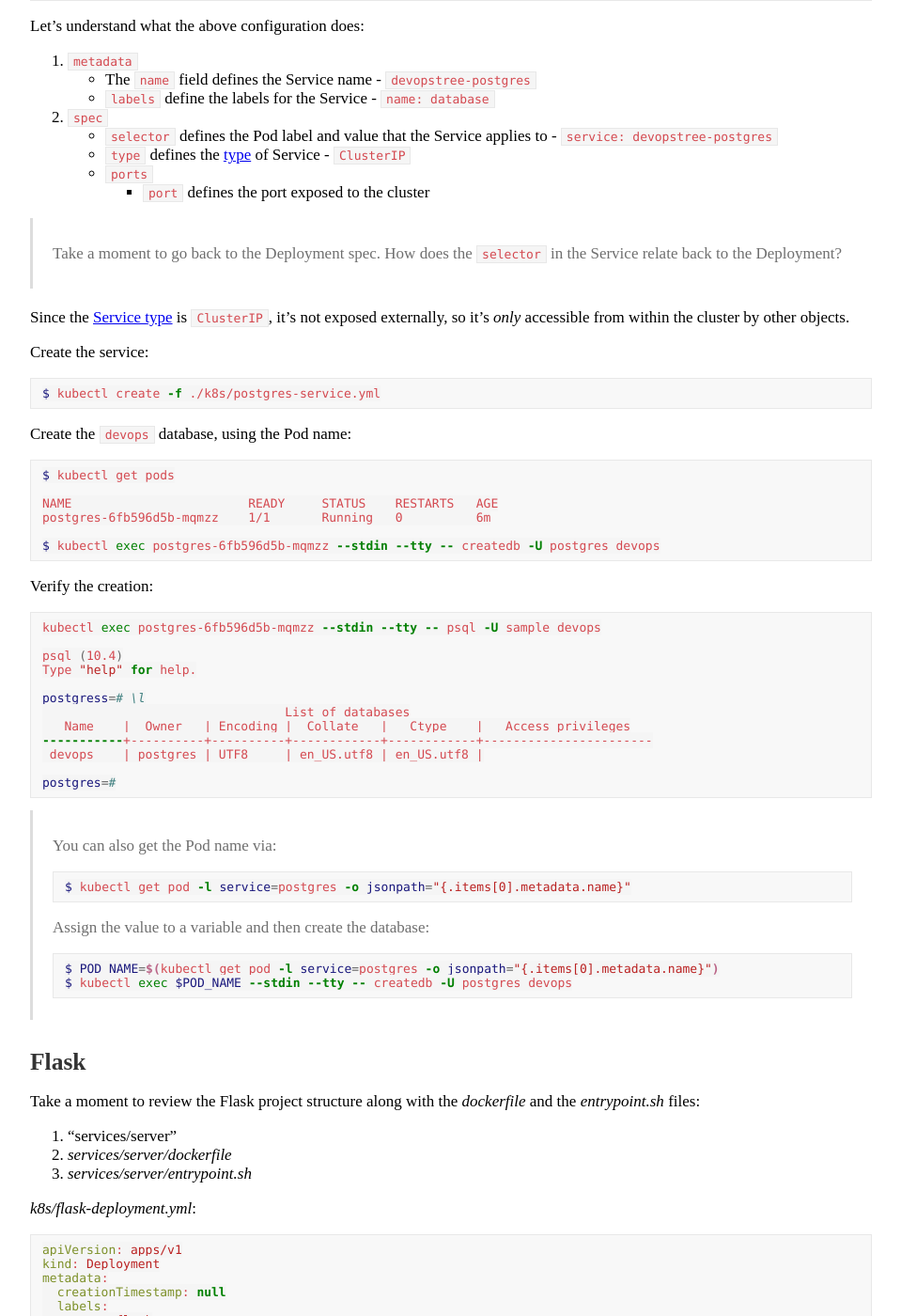
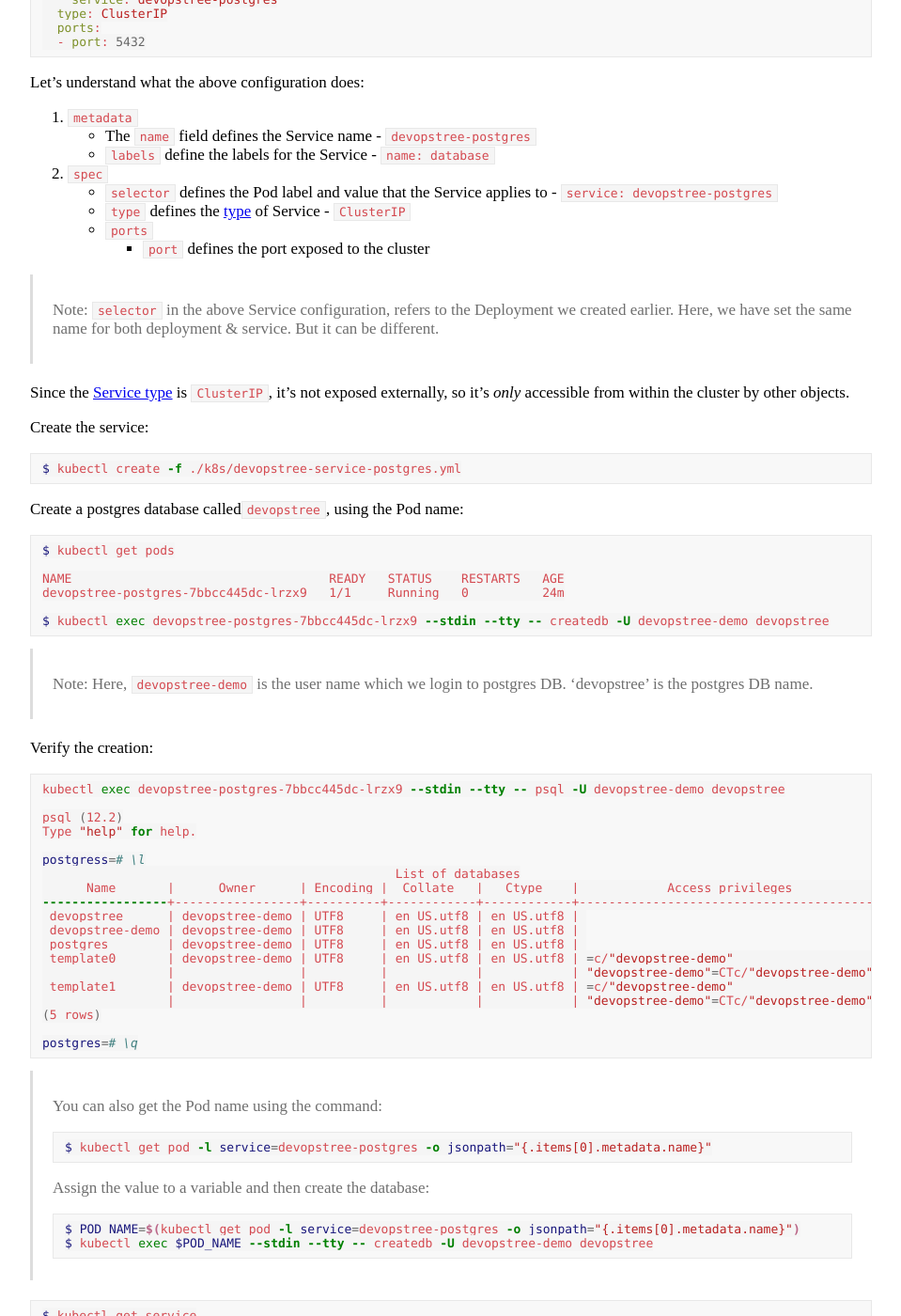
Before and after one commit to vinaydhegde/vinaydhegde.github.io, a Jekyll site: the page built from _posts/2020-04-05-Deploy and run a microservce in Kubernetes.md, in a window 1280 px wide and 1400 px high, scrolled down 10912 px. Shown: the whole window at 94% size, without its empty margins (160-1119 px from the left). Built offline with Jekyll 4.4.1, drawn with Linux system fonts in a browser that asks for light colours; some of the changed text lies outside the part shown.

Commit message:
Update 2020-04-05-Deploy and run a microservce in Kubernetes.md

````diff
--- a/_posts/2020-04-05-Deploy and run a microservce in Kubernetes.md
+++ b/_posts/2020-04-05-Deploy and run a microservce in Kubernetes.md
@@ -450,6 +450,8 @@ NAME                  READY   UP-TO-DATE   AVAILABLE   AGE
 devopstree-postgres   0/1     1            0           17s
 ```
 
+## Service: devopstree-service-postgres
+
 *k8s/devopstree-service-postgres.yml*:
 
 ```yaml
@@ -479,57 +481,81 @@ Let's understand what the above configuration does:
         - `port` defines the port exposed to the cluster
 
 
-> Take a moment to go back to the Deployment spec. How does the `selector` in the Service relate back to the Deployment?
+> Note: `selector` in the above Service configuration, refers to the Deployment we created earlier. Here, we have set the same name for both deployment & service. But it can be different.
 
 Since the [Service type](https://kubernetes.io/docs/concepts/services-networking/service/#publishing-services-service-types) is `ClusterIP`, it's not exposed externally, so it's *only* accessible from within the cluster by other objects.
 
 Create the service:
 
 ```sh
-$ kubectl create -f ./k8s/postgres-service.yml
+$ kubectl create -f ./k8s/devopstree-service-postgres.yml
 ```
 
-Create the `devops` database, using the Pod name:
+Create a postgres database called`devopstree`, using the Pod name:
 
 ```sh
 $ kubectl get pods
 
-NAME                        READY     STATUS    RESTARTS   AGE
-postgres-6fb596d5b-mqmzz    1/1       Running   0          6m
+NAME                                   READY   STATUS    RESTARTS   AGE
+devopstree-postgres-7bbcc445dc-lrzx9   1/1     Running   0          24m
 
-$ kubectl exec postgres-6fb596d5b-mqmzz --stdin --tty -- createdb -U postgres devops
+$ kubectl exec devopstree-postgres-7bbcc445dc-lrzx9 --stdin --tty -- createdb -U devopstree-demo devopstree
 ```
+>Note: Here, `devopstree-demo` is the user name which we login to postgres DB.
+'devopstree' is the postgres DB name.
 
 Verify the creation:
 
 ```sh
-kubectl exec postgres-6fb596d5b-mqmzz --stdin --tty -- psql -U sample devops
+kubectl exec devopstree-postgres-7bbcc445dc-lrzx9 --stdin --tty -- psql -U devopstree-demo devopstree
 
-psql (10.4)
+psql (12.2)
 Type "help" for help.
 
 postgress=# \l
-                                 List of databases
-   Name    |  Owner   | Encoding |  Collate   |   Ctype    |   Access privileges
------------+----------+----------+------------+------------+-----------------------
- devops    | postgres | UTF8     | en_US.utf8 | en_US.utf8 |
+                                                List of databases
+      Name       |      Owner      | Encoding |  Collate   |   Ctype    |            Access privileges
+-----------------+-----------------+----------+------------+------------+-----------------------------------------
+ devopstree      | devopstree-demo | UTF8     | en_US.utf8 | en_US.utf8 |
+ devopstree-demo | devopstree-demo | UTF8     | en_US.utf8 | en_US.utf8 |
+ postgres        | devopstree-demo | UTF8     | en_US.utf8 | en_US.utf8 |
+ template0       | devopstree-demo | UTF8     | en_US.utf8 | en_US.utf8 | =c/"devopstree-demo"                   +
+                 |                 |          |            |            | "devopstree-demo"=CTc/"devopstree-demo"
+ template1       | devopstree-demo | UTF8     | en_US.utf8 | en_US.utf8 | =c/"devopstree-demo"                   +
+                 |                 |          |            |            | "devopstree-demo"=CTc/"devopstree-demo"
+(5 rows)
 
-postgres=#
+postgres=# \q
 ```
-
-> You can also get the Pod name via:
+> You can also get the Pod name using the command:
 >
 > ```sh
-> $ kubectl get pod -l service=postgres -o jsonpath="{.items[0].metadata.name}"
+> $ kubectl get pod -l service=devopstree-postgres -o jsonpath="{.items[0].metadata.name}"
 > ```
 >
 > Assign the value to a variable and then create the database:
 > ```sh
-> $ POD_NAME=$(kubectl get pod -l service=postgres -o jsonpath="{.items[0].metadata.name}")
-> $ kubectl exec $POD_NAME --stdin --tty -- createdb -U postgres devops
+> $ POD_NAME=$(kubectl get pod -l service=devopstree-postgres -o jsonpath="{.items[0].metadata.name}")
+> $ kubectl exec $POD_NAME --stdin --tty -- createdb -U devopstree-demo devopstree
 > ```
 
+```sh
+$ kubectl get service
+
+NAME                  TYPE        CLUSTER-IP       EXTERNAL-IP   PORT(S)    AGE
+devopstree-postgres   ClusterIP   10.100.166.248   <none>        5432/TCP   14m
+kubernetes            ClusterIP   10.96.0.1        <none>        443/TCP    151m
+
+$ kubectl get deployments
+
+NAME                  READY   UP-TO-DATE   AVAILABLE   AGE
+devopstree-postgres   1/1     1            1           40m
+```
+
+
 ## Flask
+
+## Deployment: devopstree-deployment-flask
 
 Take a moment to review the Flask project structure along with the *dockerfile* and the *entrypoint.sh* files:
 
@@ -537,7 +563,7 @@ Take a moment to review the Flask project structure along with the *dockerfile*
 1. *services/server/dockerfile*
 1. *services/server/entrypoint.sh*
 
-*k8s/flask-deployment.yml*:
+*k8s/devopstree-deployment-flask.yml*:
 
 ```yaml
 apiVersion: apps/v1
@@ -545,19 +571,19 @@ kind: Deployment
 metadata:
   creationTimestamp: null
   labels:
-    name: flask
-  name: flask
+    name: devopstree-flask
+  name: devopstree-flask
 spec:
   progressDeadlineSeconds: 2147483647
   replicas: 1
   selector:
     matchLabels:
-      app: flask
+      app: devopstree-flask
   template:
     metadata:
       creationTimestamp: null
       labels:
-        app: flask
+        app: devopstree-flask
     spec:
       containers:
       - env:
@@ -575,7 +601,7 @@ spec:
             secretKeyRef:
               key: password
               name: postgres-credentials
-        image: vinaydhegde/flask-kubernetes:latest
+        image: vinaydhegde/devopstree-flask:latest
         imagePullPolicy: Always
         name: flask
         resources: {}
@@ -588,86 +614,91 @@ spec:
       terminationGracePeriodSeconds: 30
 ```
 
-This should look similar to the Postgres Deployment spec. The big difference is that you can either use my pre-built and pre-pushed image on [Docker Hub](https://hub.docker.com/), `vinaydhegde/flask-kubernetes`, or build and push your own.
+This is similar to the Postgres Deployment spec. The major difference here is that, we are using my pre-built & pre-pushed image on [Docker Hub](https://hub.docker.com/), `vinaydhegde/flask-kubernetes`, or build and push your own.
 
 For example:
 
 ```sh
-$ docker build -t <YOUR_DOCKER_HUB_NAME>/flask-kubernetes ./services/server
-$ docker push <YOUR_DOCKER_HUB_NAME>/flask-kubernetes
+$ docker build -t <YOUR_DOCKER_HUB_NAME>/devopstree-flask ./services/server
+$ docker push <YOUR_DOCKER_HUB_NAME>/devopstree-flask
 ```
 
-If you use your own, make sure you replace `vinaydhegde` with your Docker Hub name in *k8s/flask-deployment.yml* as well.
+If you use your own, make sure you replace `vinaydhegde` with your Docker Hub name in *k8s/devopstree-deployment-flask.yml* as well.
 
-> Alternatively, if don't want to push the image to a Docker registry, after you build the image locally, you can set the `image-pull-policy` flag to `Never` to always use the local image.
+> Note: if you don't want to push the image to a Docker registry, after you build the image locally, you can set the `image-pull-policy` flag to `Never` to always use the local image.
 
 Create the Deployment:
 
 ```sh
-$ kubectl create -f ./k8s/flask-deployment.yml
+$ kubectl create -f ./k8s/devopstree-deployment-flask.yml
 ```
 
-<img src="/assets/img/blog/flask-kubernetes/minikube-dashboard-pg-deployments.png" style="max-width:80%;padding-top:20px;padding-bottom:20px;" alt="minikube dashboard">
+
+<img src="/images/k8s/flask-deployment.png" style="max-width:80%;padding-top:20px;padding-bottom:20px;" alt="falsk deployment">
 
 This will immediately spin up a new Pod:
 
-<img src="/assets/img/blog/flask-kubernetes/minikube-dashboard-pg-pod.png" style="max-width:80%;padding-top:20px;padding-bottom:20px;" alt="minikube dashboard">
+<img src="/images/k8s/flask-pod.png" style="max-width:80%;padding-top:20px;padding-bottom:20px;" alt="falsk deployment">
 
-*kubernetes/flask-service.yml*:
+## Service: devopstree-service-flask
+
+*kubernetes/devopstree-service-flask.yml*:
 
 ```yaml
 apiVersion: v1
 kind: Service
 metadata:
-  name: flask
+  name: devopstree-flask
   labels:
-    service: flask
+    service: devopstree-flask
 spec:
   selector:
-    app: flask
+    app: devopstree-flask
   ports:
   - port: 5000
     targetPort: 5000
 ```
 
-> Curious about the `targetPort` and how it relates to the `port`? Review the offical [Services](https://kubernetes.io/docs/concepts/services-networking/service/#defining-a-service) guide.
+> To understand about the `targetPort` and how it relates to the `port`, refer [Services](https://kubernetes.io/docs/concepts/services-networking/service/#defining-a-service) guide.
 
 Create the service:
 
 ```sh
-$ kubectl create -f ./k8s/flask-service.yml
+$ kubectl create -f ./k8s/devopstree-service-flask.yml
 ```
 
-Make sure the Pod is associated with the Service:
+Now, check whether the Pod you created through deployment is associated with the Service:
 
-<img src="/assets/img/blog/flask-kubernetes/minikube-dashboard-pg-service.png" style="max-width:80%;padding-top:20px;padding-bottom:20px;" alt="minikube dashboard">
+<img src="/images/k8s/flask-service-with-pod.png" style="max-width:80%;padding-top:20px;padding-bottom:20px;" alt="service & pod">
 
-Apply the migrations and seed the database:
+Apply the migrations and bootsrap the database:
 
 ```sh
 $ kubectl get pods
 
-NAME                        READY     STATUS    RESTARTS   AGE
-flask-6844c9569-5znvr       1/1       Running   0          28m
-postgres-6fb596d5b-mqmzz    1/1       Running   0          40m
+NAME                                   READY   STATUS    RESTARTS   AGE
+devopstree-flask-64988ffb68-8v82n      1/1     Running   0          12m
+devopstree-postgres-7bbcc445dc-lrzx9   1/1     Running   0          62m
 ```
 
 ```h
-$ kubectl exec flask-6844c9569-5znvr --stdin --tty -- python manage.py recreate_db
-$ kubectl exec flask-6844c9569-5znvr --stdin --tty -- python manage.py seed_db
+$ kubectl exec devopstree-flask-64988ffb68-8v82n --stdin --tty -- python manage.py recreate_db
+$ kubectl exec devopstree-flask-64988ffb68-8v82n --stdin --tty -- python manage.py bootstrap_db
 ```
 
 Verify:
 
 ```sh
-$ kubectl exec postgres-6fb596d5b-mqmzz --stdin --tty -- psql -U postgres
+$ kubectl exec devopstree-postgres-7bbcc445dc-lrzx9 --stdin --tty -- psql -U devopstree-demo
 
-postgres=# \c devops
-You are now connected to database "devops" as user "postgres".
-devops=# select * from devops;
+devopstree-demo=# \c devopstree
+You are now connected to database "devopstree" as user "devopstree-demo".
+devopstree=# select * from devopstree;
 ```
+>Note: Here, both database & table name is: devopstree
 
-## Ingress
+
+## Ingress:
 
 To enable traffic to access the Flask API inside the cluster, you can use either a NodePort, LoadBalancer, or Ingress:
 
````
Also changed, not shown: other parts of _posts/2020-04-05-Deploy and run a microservce in Kubernetes.md (+1 -1 lines).
